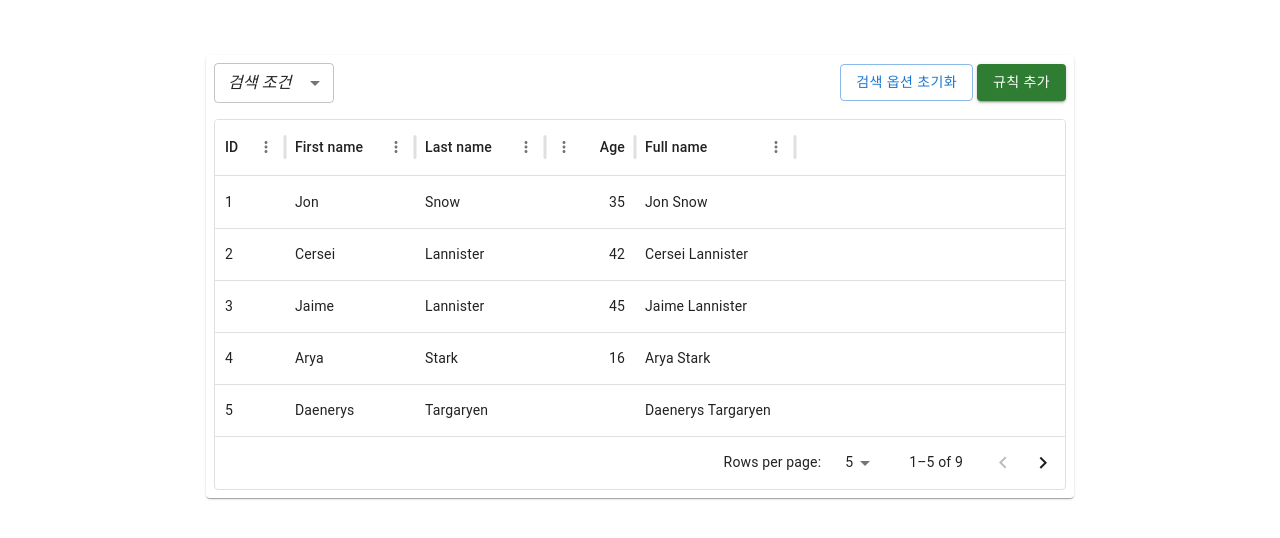
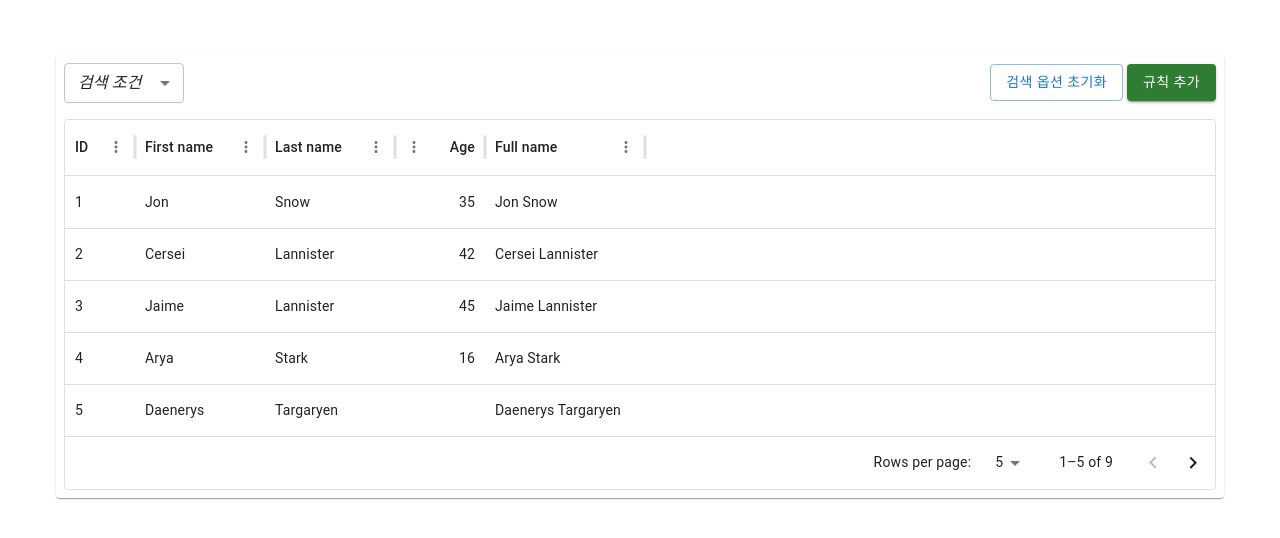
Before and after one commit to yewl1110/access-manager, a React (Create React App) app in the folder client/: page / in a window 1280 px wide. Shown: the part 124-662 px from the top of the page. Built offline with nearby package versions, Linux system fonts and the light colour scheme.

Commit message:
fix(client): 문구 수정, css 수정

```diff
--- a/client/src/App.jsx
+++ b/client/src/App.jsx
@@ -1,4 +1,4 @@
-import { Container } from '@mui/material'
+import { Box, Container } from '@mui/material'
 import { LocalizationProvider } from '@mui/x-date-pickers'
 import { AdapterDayjs } from '@mui/x-date-pickers/AdapterDayjs'
 import ListTable from './components/ListTable'
@@ -13,14 +13,18 @@ export default function App() {
   return (
     <LocalizationProvider dateAdapter={AdapterDayjs}>
       <Container
-        maxWidth="md"
+        maxWidth="lg"
+        fixed
         sx={{
           height: '100vh',
           display: 'flex',
-          overflowY: 'hidden',
+          flexDirection: 'column',
+          justifyContent: 'center',
         }}
       >
-        <ListTable />
+        <Box>
+          <ListTable />
+        </Box>
       </Container>
     </LocalizationProvider>
   )
--- a/client/src/components/SmallDateTimePicker.jsx
+++ b/client/src/components/SmallDateTimePicker.jsx
@@ -40,7 +40,7 @@ const SmallDateTimePicker = React.forwardRef(
         <CustomDateTimePicker
           error={error}
           inputRef={ref}
-          format={`YYYY-MM-DD hh:mm A [(${dayjs.tz.guess()})]`}
+          format={`YYYY-MM-DD hh:mm A${props?.showTimezone ? ` [(${dayjs.tz.guess()})]` : ''}`}
           onChange={(value) => {
             setValue(dayjs.utc(value).format())
           }}
--- a/client/src/style.css
+++ b/client/src/style.css
@@ -1,3 +1,10 @@
 body {
     margin:0;
 }
+
+.data-grid-cell {
+    display: flex;
+    align-items: center;
+    justify-content: center;
+    flex-direction: row;
+}
```
